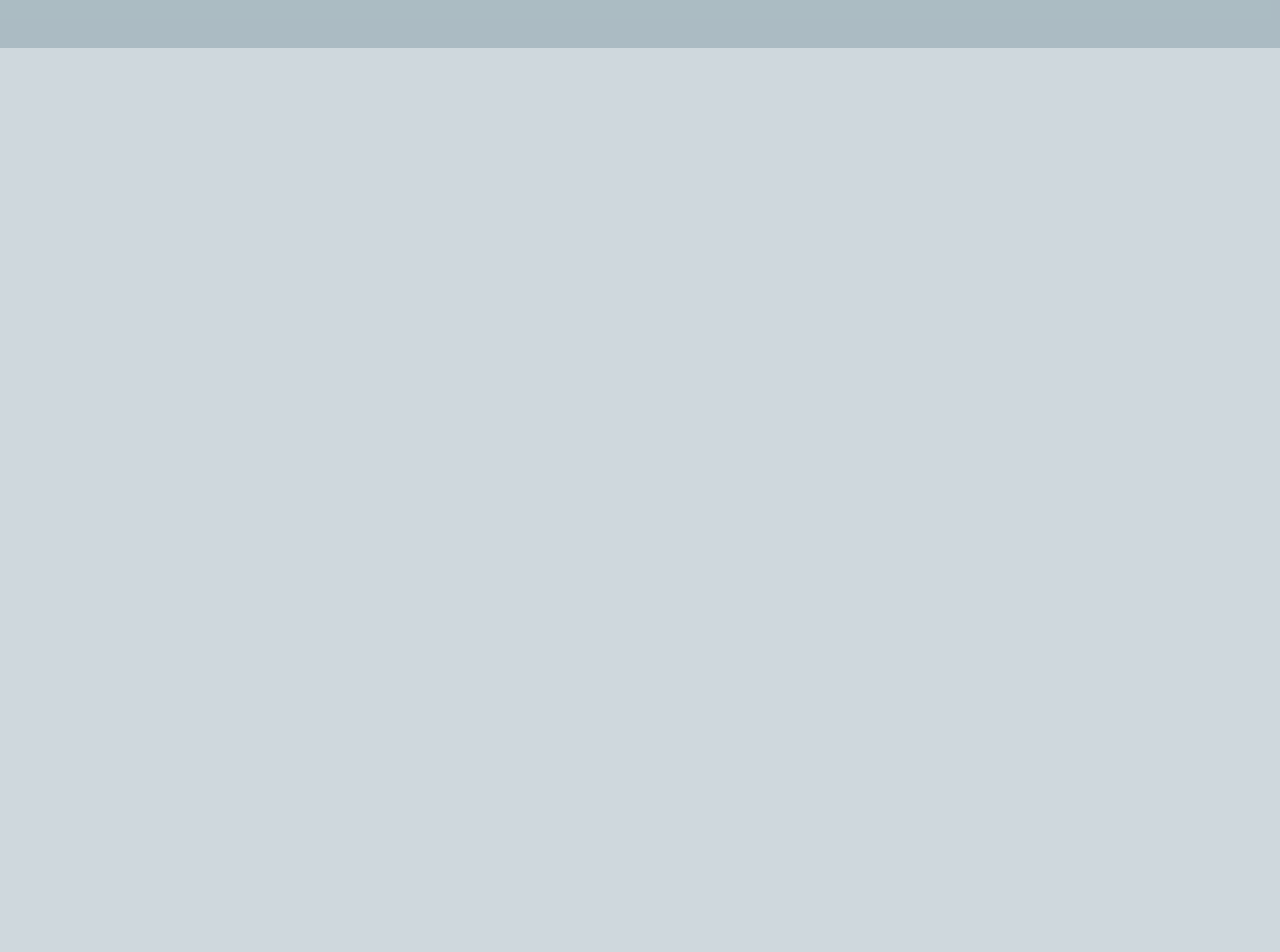
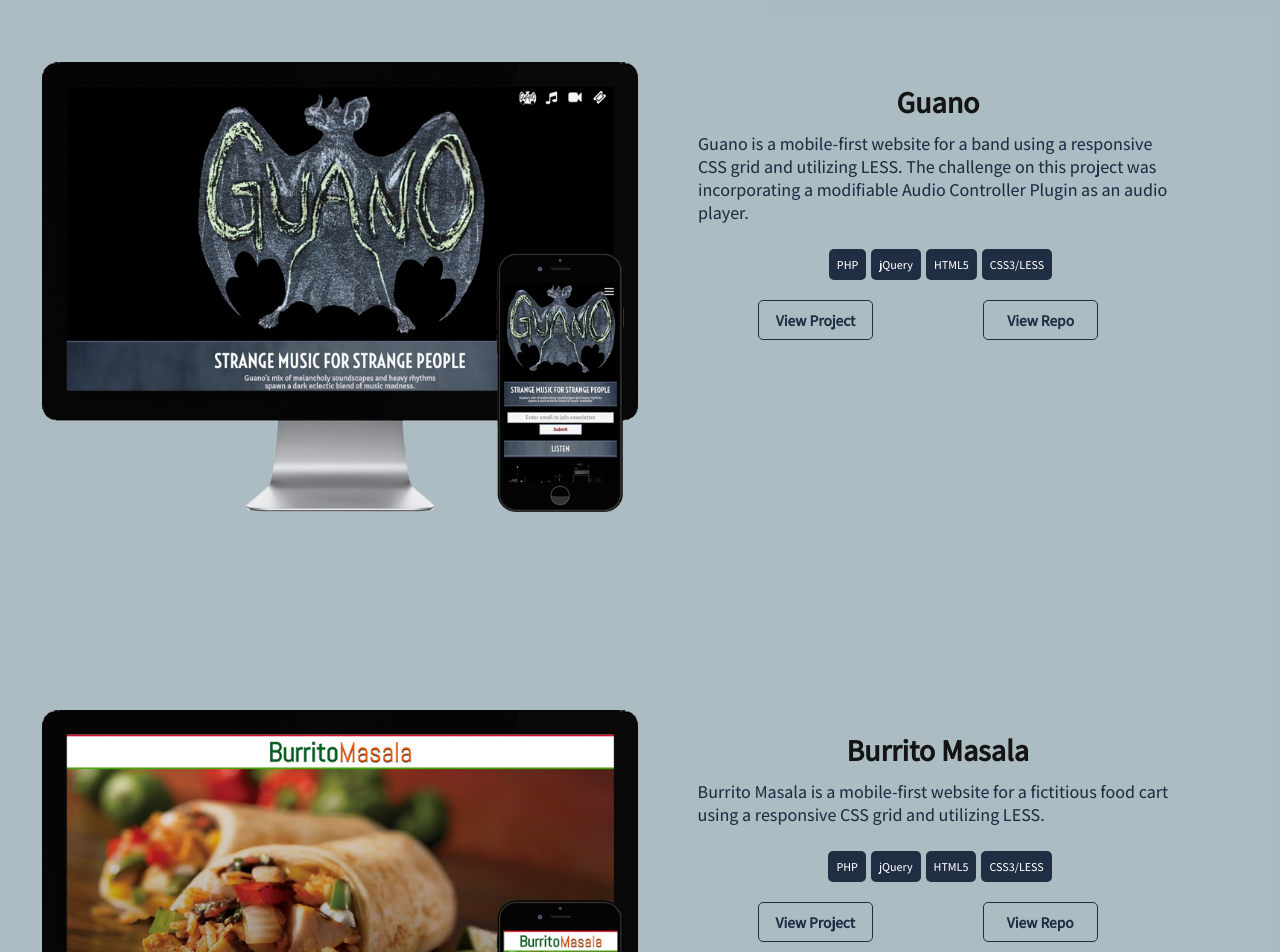
Before and after one commit to LeReiver/new-portfolio, a React (Create React App) app: page /projects in a window 1280 px wide. Shown: the part 4300-5252 px from the top of the page. Before the commit the page ends 4348 px from the top, so only its background shows below. Built offline with nearby package versions, Linux system fonts and the light colour scheme; a web font is replaced by a local one.

Commit message:
added mobile first website projects

```diff
--- a/src/components/projects/projects.css
+++ b/src/components/projects/projects.css
@@ -112,6 +112,11 @@ button {
 .project-block.kc {
   margin-bottom: 260px;
   margin-top: 130px;
+}
+
+.project-block.bm {
+  margin-top: 130px;
+  margin-bottom: 320px;
 }
 
  .project-block.app.pantry {
@@ -363,9 +368,14 @@ button {
     margin-top: 0;
 }
 
-.project-block.kc {
-  margin-top: 70px;
-}
+  .project-block.kc {
+    margin-top: 70px;
+  }
+
+  .project-block.bm {
+    margin-bottom: 120px;
+  }
+
 
   .project-desc.app {
     margin-top: 30px;
--- a/src/components/projects/projects.js
+++ b/src/components/projects/projects.js
@@ -201,7 +201,7 @@ render() {
         <div className="project-desc desktop-mobile">
           <h2>Kitchen Commons</h2>
           <p className="project-p desc">
-          Kitchen Commons is a non-profit in Portland Oregon that provides community kitchen resources. As an internship, I designed content and element layout, customized WordPress theme to match logos and branding styles, as well as administered user accounts and plugins. As a volunteer for the organization, I analyzed, wrote, and implemented comprehensive SEO report.
+          Kitchen Commons is a non-profit organization in Portland, Oregon that provides community kitchen resources. As an intern, I designed content and element layout for WordPress site, customized theme to match branding styles, and administered user accounts and plugins.
           </p>
           <div className="stack-list">
             <ul>
@@ -225,6 +225,69 @@ render() {
         </div>
       </div>
 
+
+      <div className="project-block">
+        <div className="project-image desktop-mobile">
+          <img src={require("../../images/guano_desktop_phone.png")}alt="Guano"></img>
+        </div>
+        <div className="project-desc desktop-mobile">
+          <h2>Guano</h2>
+          <p className="project-p desc">
+          Guano is a mobile-first website for a band using a responsive CSS grid and utilizing LESS. The challenge on this project was incorporating a modifiable Audio Controller Plugin as an audio player.
+          </p>
+          <div className="stack-list">
+            <ul>
+              <li>PHP</li>
+              <li>jQuery</li>
+              <li>HTML5</li>
+              <li>CSS3/LESS</li>
+            </ul>
+          </div>
+          <div className="project-button-group">
+            <div className="project-button">
+                <a href="" target="_blank" rel="noopener noreferrer">
+                  <button>View Project</button></a>
+            </div>
+            <div className="repo-button">
+                <a href="https://github.com/LeReiver/guano" target="_blank" rel="noopener noreferrer">
+                <button>View Repo</button></a>
+            </div>
+          </div>
+        </div>
+      </div>
+
+
+      <div className="project-block bm">
+        <div className="project-image desktop-mobile">
+          <img src={require("../../images/burrito_desktop_iphone.png")}alt="Burrito Masala"></img>
+        </div>
+        <div className="project-desc desktop-mobile">
+          <h2>Burrito Masala</h2>
+          <p className="project-p desc">
+          Burrito Masala is a mobile-first website for a fictitious food cart using a responsive CSS grid and utilizing LESS.
+          </p>
+          <div className="stack-list">
+          <ul>
+              <li>PHP</li>
+              <li>jQuery</li>
+              <li>HTML5</li>
+              <li>CSS3/LESS</li>
+            </ul>
+          </div>
+          <div className="project-button-group">
+            <div className="project-button">
+                <a href="" target="_blank" rel="noopener noreferrer">
+                  <button>View Project</button></a>
+            </div>
+            <div className="repo-button">
+                <a href="https://github.com/LeReiver/burrito-masala" target="_blank" rel="noopener noreferrer">
+                <button>View Repo</button></a>
+            </div>
+          </div>
+        </div>
+      </div>
+
+
     </div>
     );
   }
```
Also changed, not shown: src/images/bio-pic.jpg.
